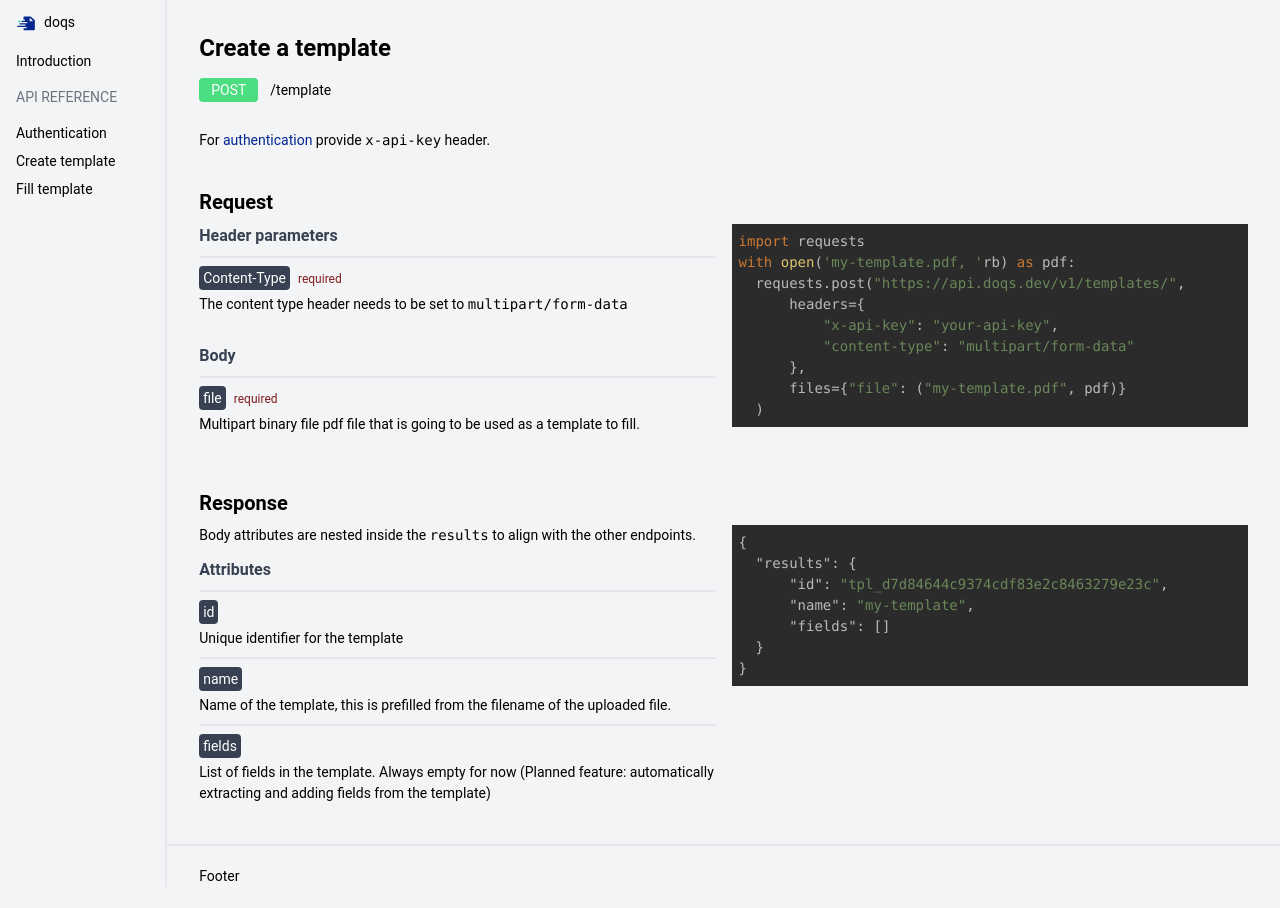
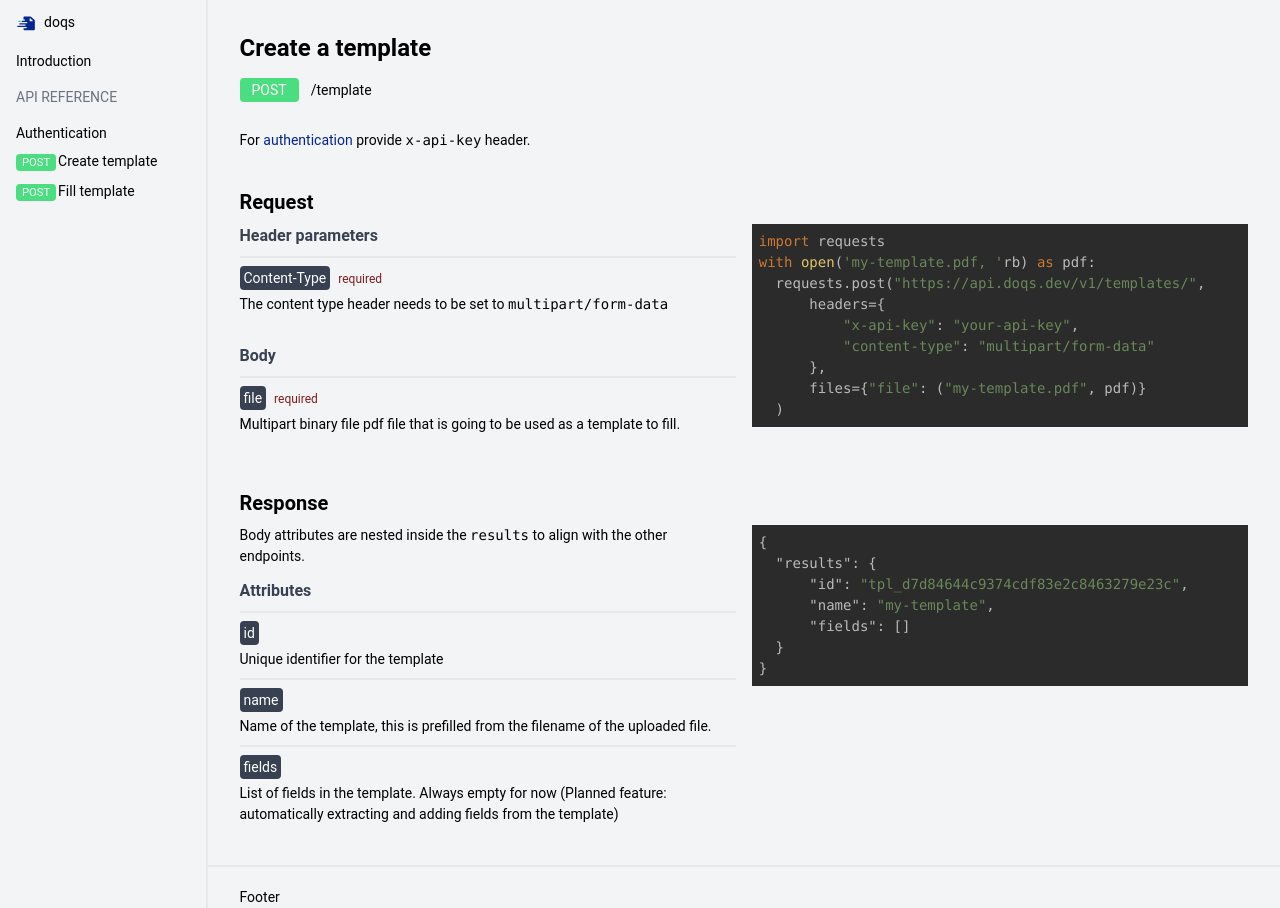
Before and after one commit to doqs-dev/docs, a Next.js app: page /api-reference/create-template in a window 1280 px wide. Before the commit the page ends 887 px from the top, so only its background shows below. Built offline with nearby package versions, Linux system fonts and the light colour scheme.

Commit message:
feat: badge sizing (#12)
* feat: add size param

* chore: badge

* feat: badge in menu

```diff
--- a/components/badge.tsx
+++ b/components/badge.tsx
@@ -3,31 +3,46 @@ import { PropsWithChildren } from "react";
 export type BadgeType = 'success' | 'warning' | 'error' | 'info'
 
 type BadgeProps = {
-  type: BadgeType
+  type: BadgeType,
+  size?: 'sm' | 'md'
 };
 
-export const Badge = ({children, type}: PropsWithChildren<BadgeProps>) => {
+export const Badge = ({children, type, size}: PropsWithChildren<BadgeProps>) => {
+
+  if (!size) {
+    size = 'md'
+  }
+
 
   let className = ''
 
   switch (type) {
     case 'success':
-      className = 'bg-green-400 text-white'
+      className = 'bg-green-400 '
       break;
     case 'warning':
-      className = 'bg-amber-500 text-white'
+      className = 'bg-amber-500'
       break;
     case 'error':
-      className = 'bg-red-500 text-white'
+      className = 'bg-red-500'
       break;
     case 'info':
-      className = 'bg-blue-400 text-white'
+      className = 'bg-blue-400'
       break;
   }
 
+  let sizeClass = '';
+  switch (size) {
+    case "md":
+      sizeClass = 'px-3 py-1';
+      break;
+    case "sm":
+      sizeClass = 'px-1.5 py-0.5'
+      break;
+  }
 
   return (
-      <span className={className + " py-1 px-3 rounded"}>
+      <span className={`${className} ${sizeClass} text-white rounded`}>
         {children}
       </span>
   );
--- a/components/layout.tsx
+++ b/components/layout.tsx
@@ -1,5 +1,6 @@
 import Head from "next/head";
 import styles from './layout.module.css'
+import { Badge } from "./badge";
 
 // @ts-ignore
 export default function Layout({children}) {
@@ -23,8 +24,14 @@ export default function Layout({children}) {
               </li>
               <li className={"uppercase text-gray-500 text-sm my-3"}>API Reference</li>
               <li className={styles.li}><a href="/api-reference/authentication">Authentication</a></li>
-              <li className={styles.li}><a href="/api-reference/create-template">Create template</a></li>
-              <li className={styles.li}><a href="/api-reference/fill-template">Fill template</a></li>
+              <li className={styles.li}><a href="/api-reference/create-template">
+                <small className="inline-block mr-0.5"><Badge type="success" size="sm">POST</Badge></small>
+                Create template
+              </a></li>
+              <li className={styles.li}><a href="/api-reference/fill-template">
+                <small className="inline-block mr-0.5"><Badge type="success" size="sm">POST</Badge></small>
+                Fill template
+              </a></li>
             </ul>
 
           </aside>
```
